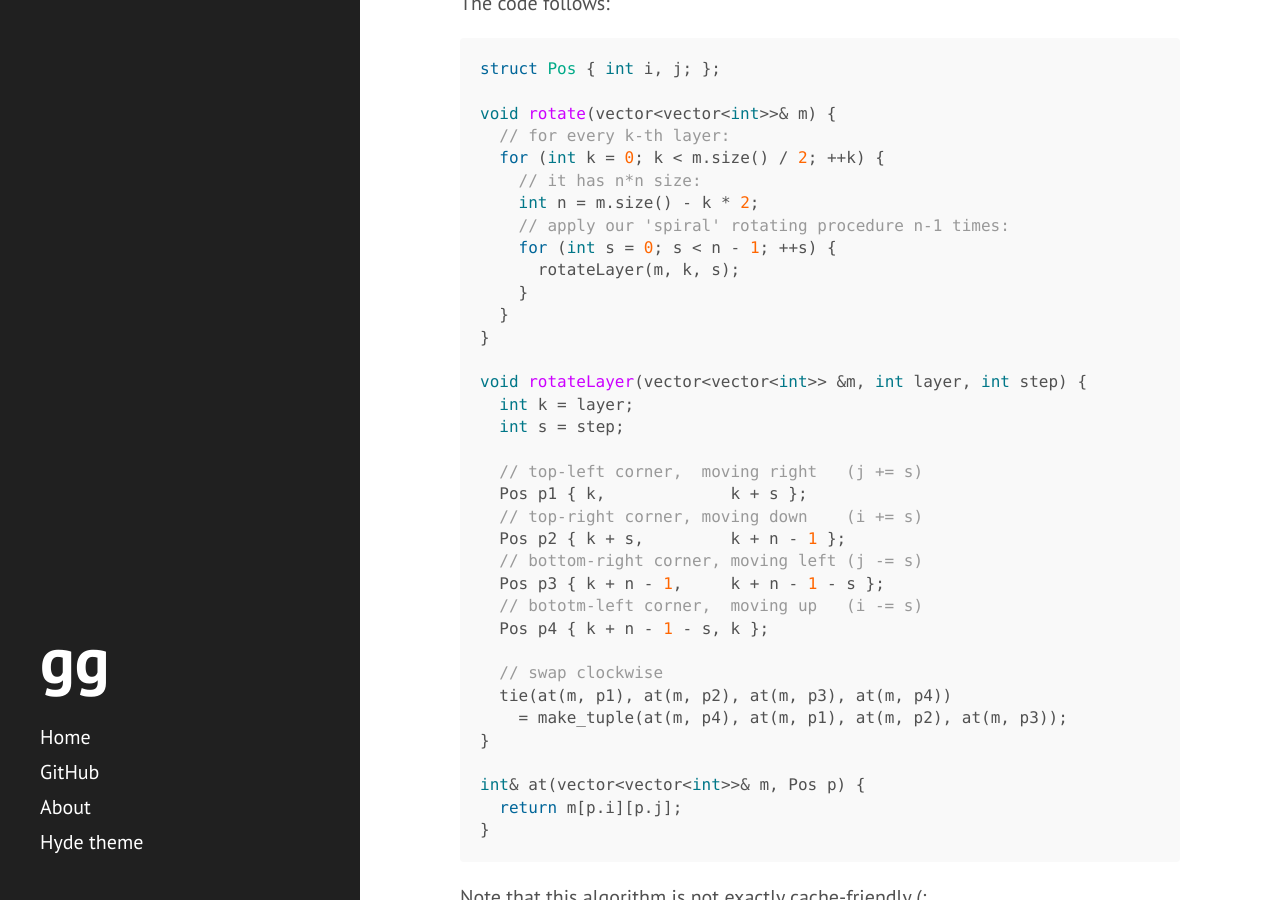
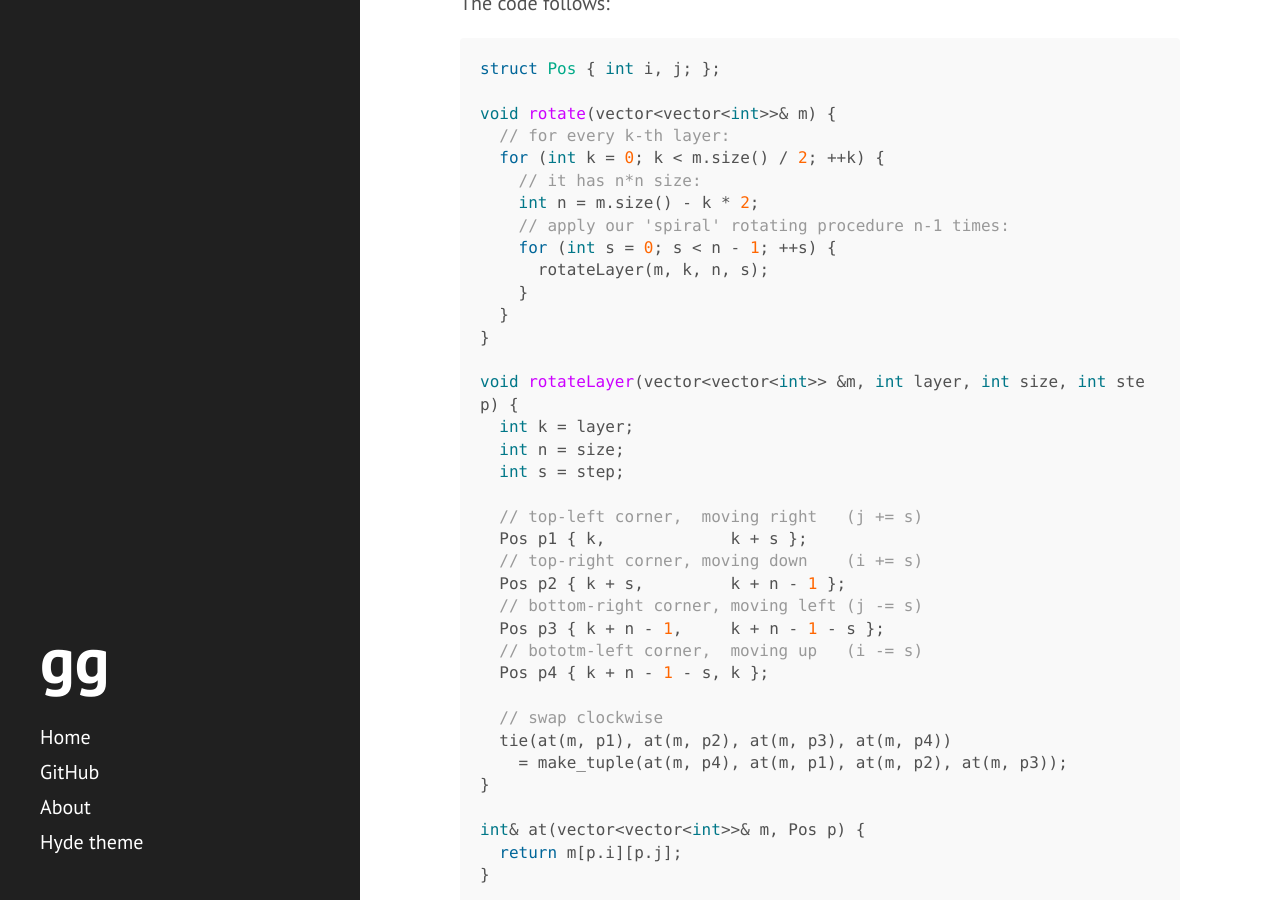
Before and after one commit to Garciat/garciat.github.io, a Jekyll site: the page built from _posts/2017-08-21-rotate-square.md, in a window 1280 px wide and 900 px high, scrolled down 1681 px. Built offline with Jekyll 4.4.1, drawn with Linux system fonts in a browser that asks for light colours.

Commit message:
Fix refactor typo.

```diff
--- a/_posts/2017-08-21-rotate-square.md
+++ b/_posts/2017-08-21-rotate-square.md
@@ -72,13 +72,14 @@ void rotate(vector<vector<int>>& m) {
     int n = m.size() - k * 2;
     // apply our 'spiral' rotating procedure n-1 times:
     for (int s = 0; s < n - 1; ++s) {
-      rotateLayer(m, k, s);
+      rotateLayer(m, k, n, s);
     }
   }
 }
 
-void rotateLayer(vector<vector<int>> &m, int layer, int step) {
+void rotateLayer(vector<vector<int>> &m, int layer, int size, int step) {
   int k = layer;
+  int n = size;
   int s = step;
 
   // top-left corner,  moving right   (j += s)
```
